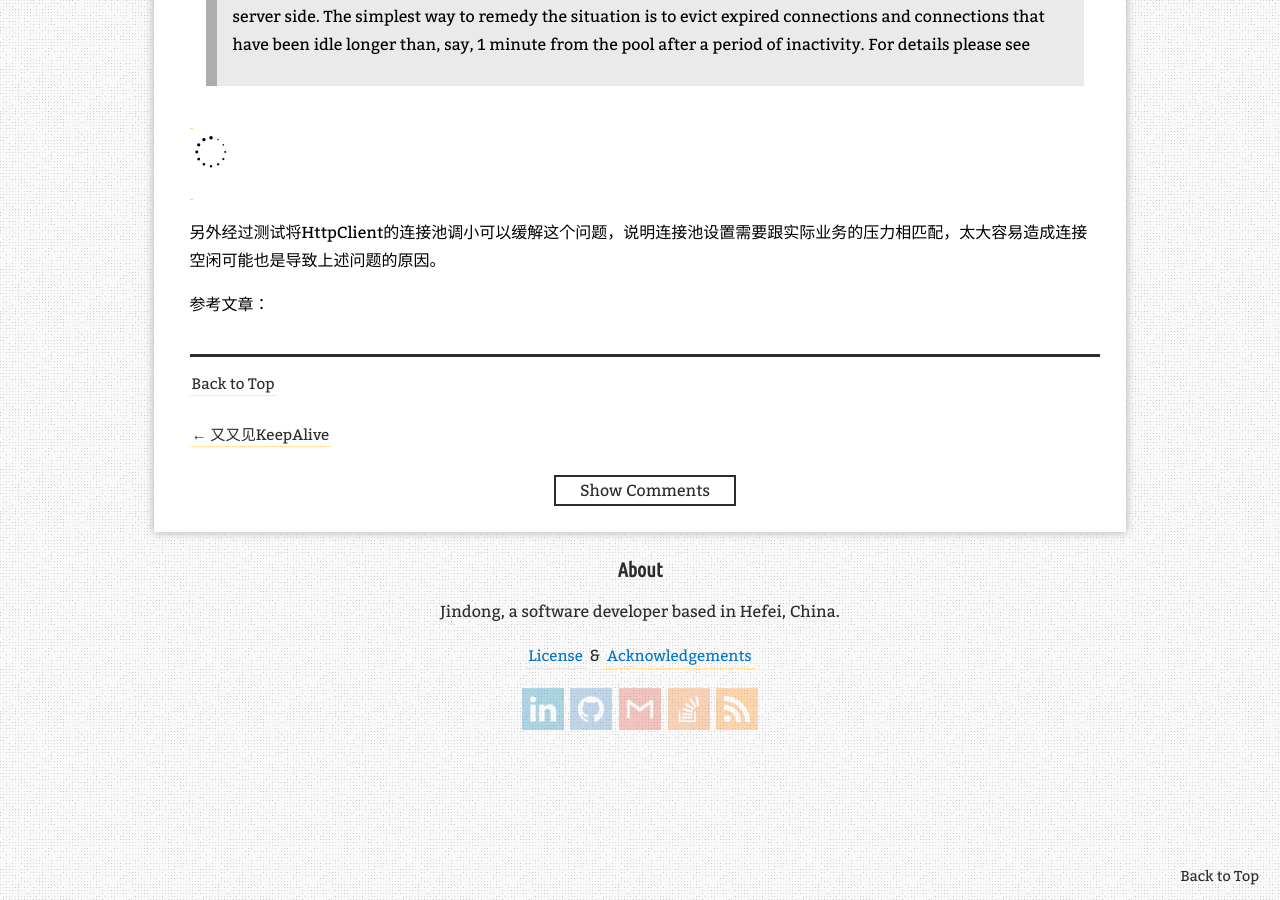
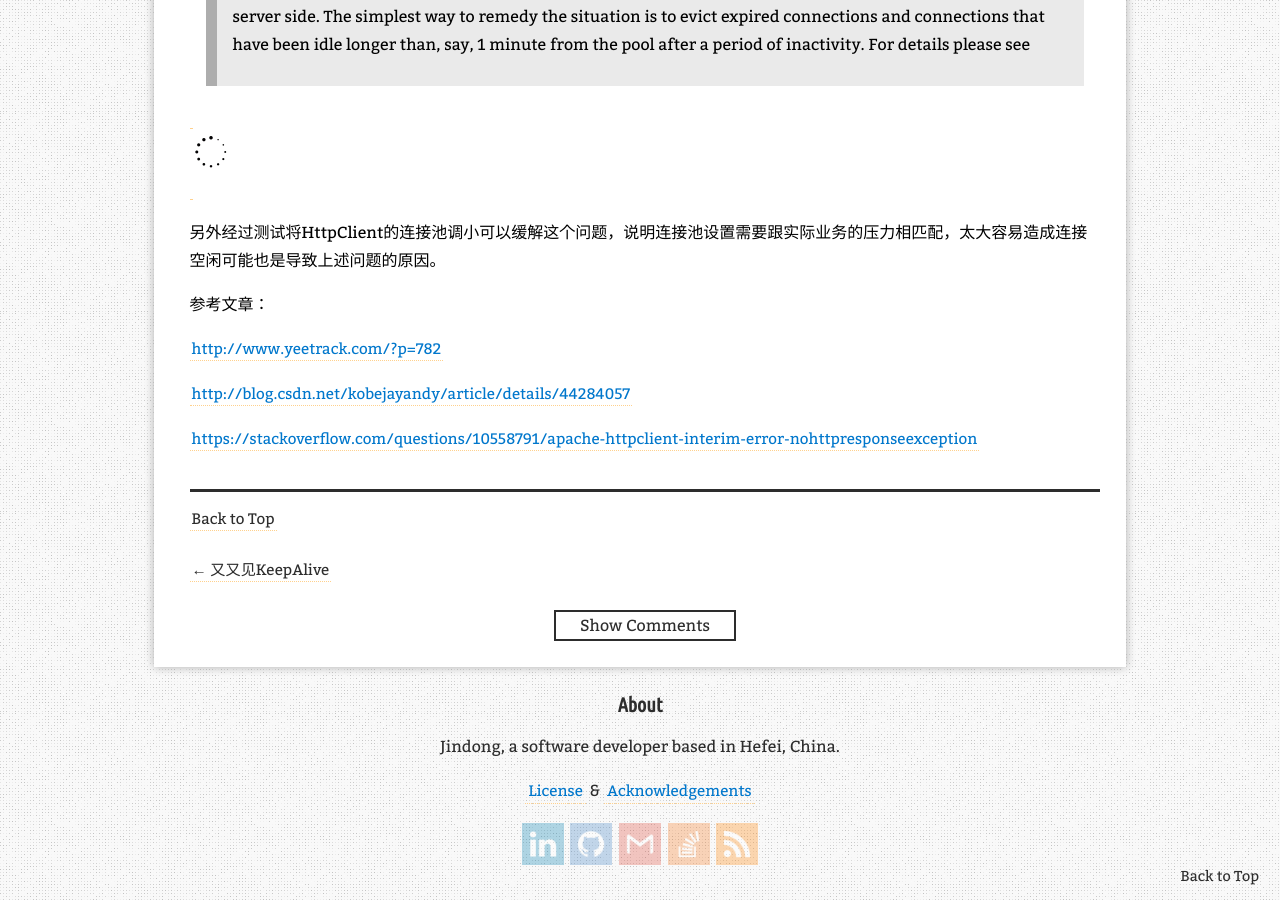
Before and after one commit to zhanjindong/zhanjindong.github.io, a Jekyll site: the page built from _posts/2017-10-11-http-client-no-http-response-exception.md, in a window 1280 px wide and 900 px high, scrolled down 2687 px. Built offline with Jekyll 4.4.1, drawn with Linux system fonts in a browser that asks for light colours; nearby versions of some CDN libraries; comment, search, counter and statistics services are not loaded; some of the changed lines change nothing that is shown.

Commit message:
add post

```diff
--- a/_posts/2017-10-11-http-client-no-http-response-exception.md
+++ b/_posts/2017-10-11-http-client-no-http-response-exception.md
@@ -85,6 +85,12 @@ closeIdleConnections方法时才会关闭，而这个超时设置的是30s，因
 
 参考文章：
 
+[http://www.yeetrack.com/?p=782][1]
+
+[http://blog.csdn.net/kobejayandy/article/details/44284057][2]
+
+[https://stackoverflow.com/questions/10558791/apache-httpclient-interim-error-nohttpresponseexception][3]
+
 [1]: http://www.yeetrack.com/?p=782
 [2]: http://blog.csdn.net/kobejayandy/article/details/44284057
 [3]: https://stackoverflow.com/questions/10558791/apache-httpclient-interim-error-nohttpresponseexception
```
